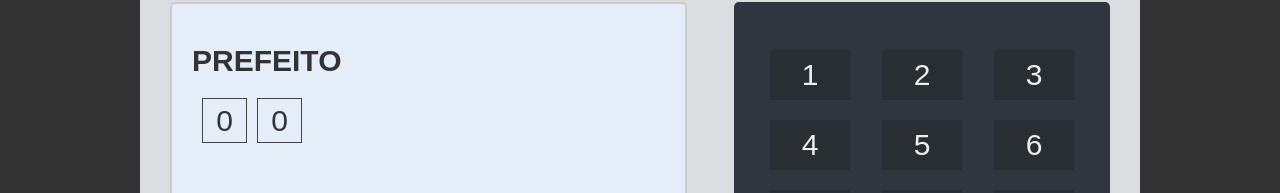
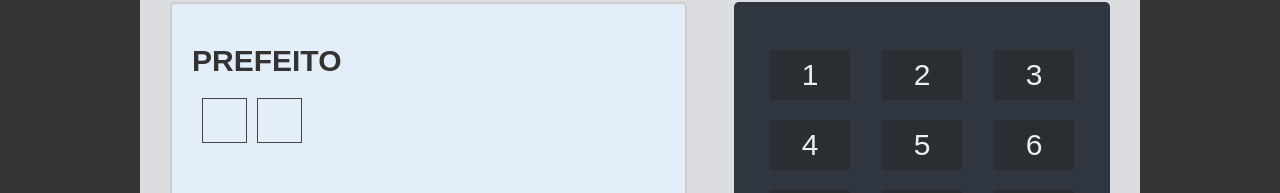
Before and after one commit to gabrielripardo/urna-eletronica, a Vue app: page / in a window 1280 px wide. Shown: the part 178-371 px from the top of the page. Built offline with nearby package versions, Linux system fonts and the light colour scheme.

Commit message:
remoção do zero nos dígitos

```diff
--- a/src/components/Tela.vue
+++ b/src/components/Tela.vue
@@ -7,7 +7,7 @@
           <div class="urna-tela-voto-tipo">{{ tela }}</div>
           <div class="urna-tela-voto-numeros" v-if="!voteWhite">
             <span v-if="numeroVoto.length === quantidadeNumeros">Número:</span>
-            <div class="urna-tela-voto-numero" v-for="(value, key) in numeroVoto.padEnd(quantidadeNumeros, '0')"
+            <div class="urna-tela-voto-numero" v-for="(value, key) in numeroVoto.padEnd(quantidadeNumeros, ' ')"
               :key="key">
               {{ value }}
             </div>
```
